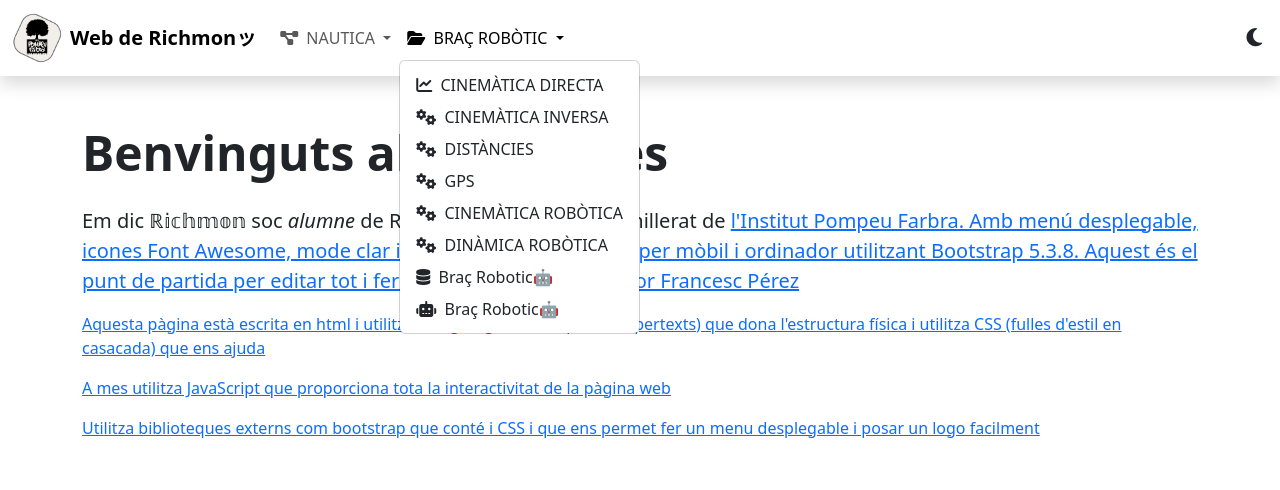
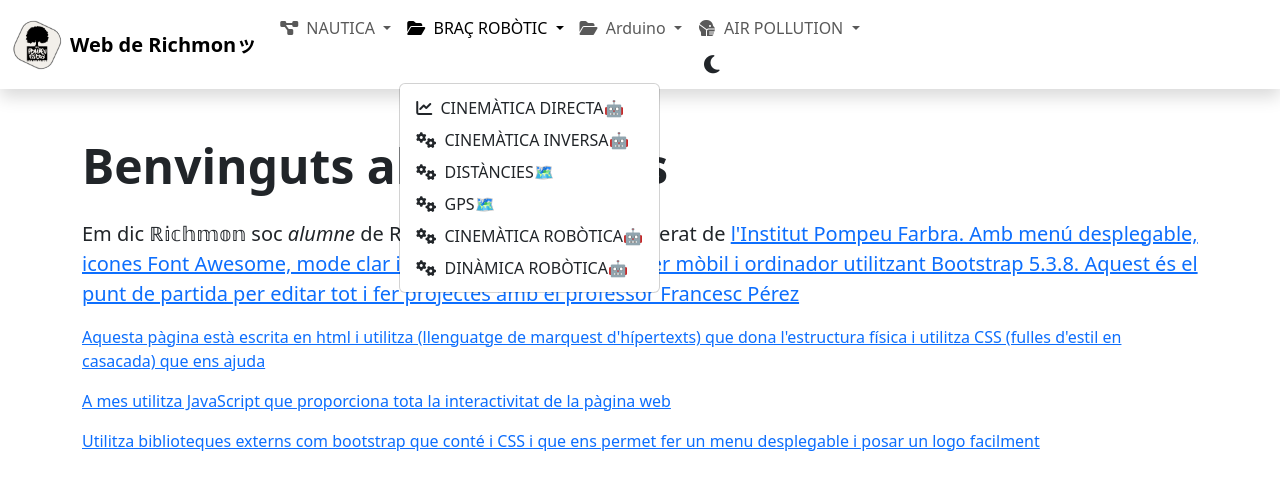
Before and after one commit to rasare1/rasare1.github.io, a plain HTML site: page index.html in a window 1280 px wide. Both pictures are taken after a click on the button "BRAÇ ROBÒTIC". Drawn offline with nearby package versions, Linux system fonts and the light colour scheme.

Commit message:
Update index.html

```diff
--- a/index.html
+++ b/index.html
@@ -109,17 +109,38 @@
               <i class="fa-solid fa-folder-open me-1"></i> BRAÇ ROBÒTIC
             </a>
             <ul class="dropdown-menu" aria-labelledby="proj2Dropdown">
-              <li><a class="dropdown-item" href="https://rasare1.github.io/cdirecta"><i class="fa-solid fa-chart-line me-1"></i> CINEMÀTICA DIRECTA</a></li>
-              <li><a class="dropdown-item" href="https://rasare1.github.io/cinversa"><i class="fa-solid fa-cogs me-1"></i> CINEMÀTICA INVERSA</a></li>
-               <li><a class="dropdown-item" href="https://rasare1.github.io/distancies"><i class="fa-solid fa-cogs me-1"></i> DISTÀNCIES</a></li>
-               <li><a class="dropdown-item" href="https://rasare1.github.io/gpsmillorat"><i class="fa-solid fa-cogs me-1"></i> GPS</a></li>
-              <li><a class="dropdown-item" href="https://rasare1.github.io/cinematica"><i class="fa-solid fa-cogs me-1"></i> CINEMÀTICA ROBÒTICA</a></li>
-              <li><a class="dropdown-item" href="https://rasare1.github.io/dinamica"><i class="fa-solid fa-cogs me-1"></i> DINÀMICA ROBÒTICA</a></li>
-                            <li><a class="dropdown-item" href="https://github.io/rasare1/cdierecta"><i class="fa-solid fa-database me-1"></i> Braç Robotic🤖</a></li>
-              <li><a class="dropdown-item" href="https://github.io/rasare1/cinversa"><i class="fa-solid fa-robot me-1"></i> Braç Robotic🤖</a></li>
+              <li><a class="dropdown-item" href="https://rasare1.github.io/cdirecta"><i class="fa-solid fa-chart-line me-1"></i> CINEMÀTICA DIRECTA🤖</a></li>
+              <li><a class="dropdown-item" href="https://rasare1.github.io/cinversa"><i class="fa-solid fa-cogs me-1"></i> CINEMÀTICA INVERSA🤖</a></li>
+               <li><a class="dropdown-item" href="https://rasare1.github.io/distancies"><i class="fa-solid fa-cogs me-1"></i> DISTÀNCIES🗺️</a></li>
+               <li><a class="dropdown-item" href="https://rasare1.github.io/gpsmillorat"><i class="fa-solid fa-cogs me-1"></i> GPS🗺️</a></li>
+              <li><a class="dropdown-item" href="https://rasare1.github.io/cinematica"><i class="fa-solid fa-cogs me-1"></i> CINEMÀTICA ROBÒTICA🤖</a></li>
+              <li><a class="dropdown-item" href="https://rasare1.github.io/dinamica"><i class="fa-solid fa-cogs me-1"></i> DINÀMICA ROBÒTICA🤖</a></li>
 
             </ul>
           </li>
+
+           <!-- Projecte 3 -->
+          <li class="nav-item dropdown">
+            <a class="nav-link dropdown-toggle" href="#" id="proj2Dropdown" role="button" data-bs-toggle="dropdown" aria-expanded="false">
+              <i class="fa-solid fa-folder-open me-1"></i> Arduino
+            </a>
+            <ul class="dropdown-menu" aria-labelledby="proj2Dropdown">
+             <li><a class="dropdown-item" href="https://github.io/rasare1/barcelona"><i class="fa-solid fa-database me-1"></i> Barcelona🔵🔴</a></li>
+              <li><a class="dropdown-item" href="https://github.io/rasare1/circuit1"><i class="fa-solid fa-database me-1"></i> Blinking😉</a></li>
+              <li><a class="dropdown-item" href="https://github.io/rasare1/circuit2"><i class="fa-solid fa-database me-1"></i> Intensitat LED💡</a></li>
+        </ul>
+
+              </li>
+
+           <!-- Projecte 4 -->
+          <li class="nav-item dropdown">
+            <a class="nav-link dropdown-toggle" href="#" id="proj2Dropdown" role="button" data-bs-toggle="dropdown" aria-expanded="false">
+              <i class="fa-solid fa-head-side-mask me-1"></i> AIR POLLUTION
+            </a>
+            <ul class="dropdown-menu" aria-labelledby="proj2Dropdown">
+             <li><a class="dropdown-item" href="https://github.io/rasare1/introduction"><i class="fa-solid fa-head-side-mask me-1"></i> Barcelona🔵🔴</a></li>
+              <li><a class="dropdown-item" href="https://github.io/rasare1/contaminacio"><i class="fa-solid fa-head-side-mask me-1"></i> Introduction</a></li>
+
         </ul>
         <!-- Botó mode clar/fosc -->
         <button id="themeToggle" class="ms-2"><i class="fa-solid fa-moon"></i></button>
```
